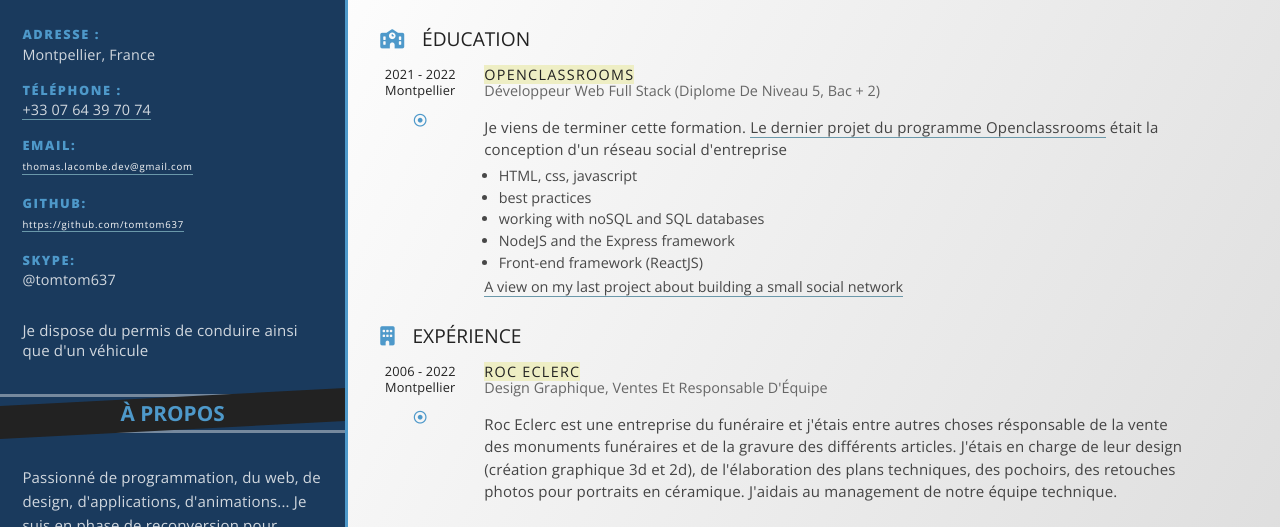
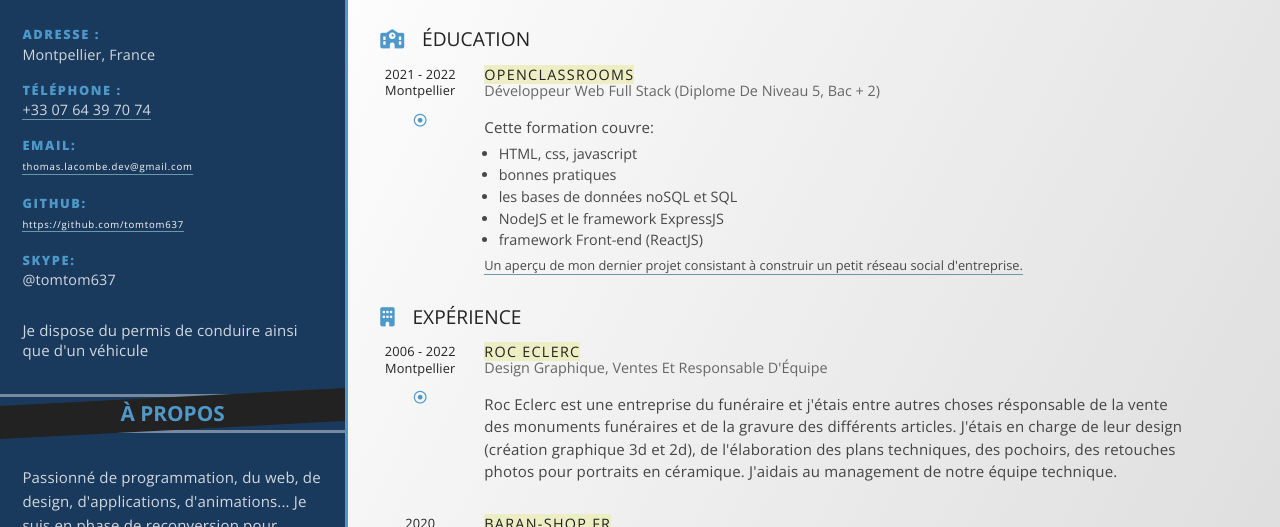
Before and after one commit to tomtom637/resume, a plain HTML site: page index.html in a window 1280 px wide. Both pictures are taken after a click on the button 76 px from the left and 54 px from the top of the page. Shown: the part 194-721 px from the top of the page. Drawn offline with nearby package versions, Linux system fonts and the light colour scheme.

Commit message:
edited education section

```diff
--- a/assets/js/app.js
+++ b/assets/js/app.js
@@ -9,14 +9,14 @@ translationButton.addEventListener('click', translate);
 function translate() {
   if (!translationState) {
     for (const property in translations) {
-      originalTranslations[property] = document.querySelector(`[data-translation="${property}"]`).innerText;
+      originalTranslations[property] = document.querySelector(`[data-translation="${property}"]`).innerHTML;
       document.querySelector(`[data-translation="${property}"]`).innerHTML = translations[property];
     }
     translationButton.style.backgroundImage = `url('https://upload.wikimedia.org/wikipedia/commons/thumb/a/ae/Flag_of_the_United_Kingdom.svg/1600px-Flag_of_the_United_Kingdom.svg.png')`;
     translationState = true;
   } else {
     for (const property in originalTranslations) {
-      document.querySelector(`[data-translation="${property}"]`).innerText = originalTranslations[property];
+      document.querySelector(`[data-translation="${property}"]`).innerHTML = originalTranslations[property];
     }
     translationButton.style.backgroundImage = `url('https://upload.wikimedia.org/wikipedia/commons/thumb/c/c3/Flag_of_France.svg/1599px-Flag_of_France.svg.png')`;
     translationState = false;
--- a/assets/js/translations.js
+++ b/assets/js/translations.js
@@ -13,7 +13,7 @@ const translations = {
   guitar: 'guitare',
   education: 'Éducation',
   educationSub: 'développeur web full stack (diplome de niveau 5, bac + 2)',
-  educationContent: 'Je viens de terminer cette formation. <a target="_blank" href="http://165.22.192.63:3000/">Le dernier projet du programme Openclassrooms</a> était la conception d\'un réseau social d\'entreprise',
+  educationContent: `<p class="description-parag">Cette formation couvre:</p><ul class="bulleted-list"><li>HTML, css, javascript</li><li>bonnes pratiques</li><li>les bases de données noSQL et SQL</li><li>NodeJS et le framework ExpressJS</li><li>framework Front-end (ReactJS)</li></ul><a class="main-link" target="_blank" href="http://165.22.192.63:3000/">Un aperçu de mon dernier projet consistant à construir un petit réseau social d'entreprise.</a>`,
   experience: 'Expérience',
   experienceSub: 'Design graphique, ventes et responsable d\'Équipe',
   experienceContent: 'Roc Eclerc est une entreprise du funéraire et j\'étais entre autres choses résponsable de la vente des monuments funéraires et de la gravure des différents articles. J\'étais en charge de leur design (création graphique 3d et 2d), de l\'élaboration des plans techniques, des pochoirs, des retouches photos pour portraits en céramique. J\'aidais au management de notre équipe technique.',
--- a/assets/print.css
+++ b/assets/print.css
@@ -63,6 +63,10 @@
     margin-bottom: 0.8rem;
   }
 
+  .main-content .main-link {
+    display: none;
+  }
+
   section {
     margin-bottom: 1.5rem;
   }
--- a/index.html
+++ b/index.html
@@ -278,8 +278,8 @@
                 <h4 class="description-sub-heading" data-translation="educationSub">
                   Full Stack Web Developer (associate's-level diploma)
                 </h4>
-                <p class="description-parag" data-translation="educationContent">
-                  This training program covers:
+                <div class="description-content" data-translation="educationContent">
+                  <p class="description-parag">This training program covers:</p>
                   <ul class="bulleted-list">
                     <li>HTML, css, javascript</li>
                     <li>best practices</li>
@@ -287,8 +287,9 @@
                     <li>NodeJS and the Express framework</li>
                     <li>Front-end framework (ReactJS)</li>
                   </ul>
-                  <a class="main-link" target="_blank" href="http://165.22.192.63:3000/">A view on my last project about building a small social network</a>
-                </p>
+                  <a class="main-link" target="_blank" href="http://165.22.192.63:3000/">A view on my last project about
+                    building a small social network</a>
+                </div>
               </div>
             </article>
           </div>
--- a/scss/_main-content.scss
+++ b/scss/_main-content.scss
@@ -63,7 +63,8 @@
 
   .main-link {
     color: #484848;
-    font-size: 0.9rem;
+    font-size: 0.8rem;
+    line-height: 1.5;
   }
 
   .section-software {
```
Also changed, not shown: assets/main.css, 1 other file.
